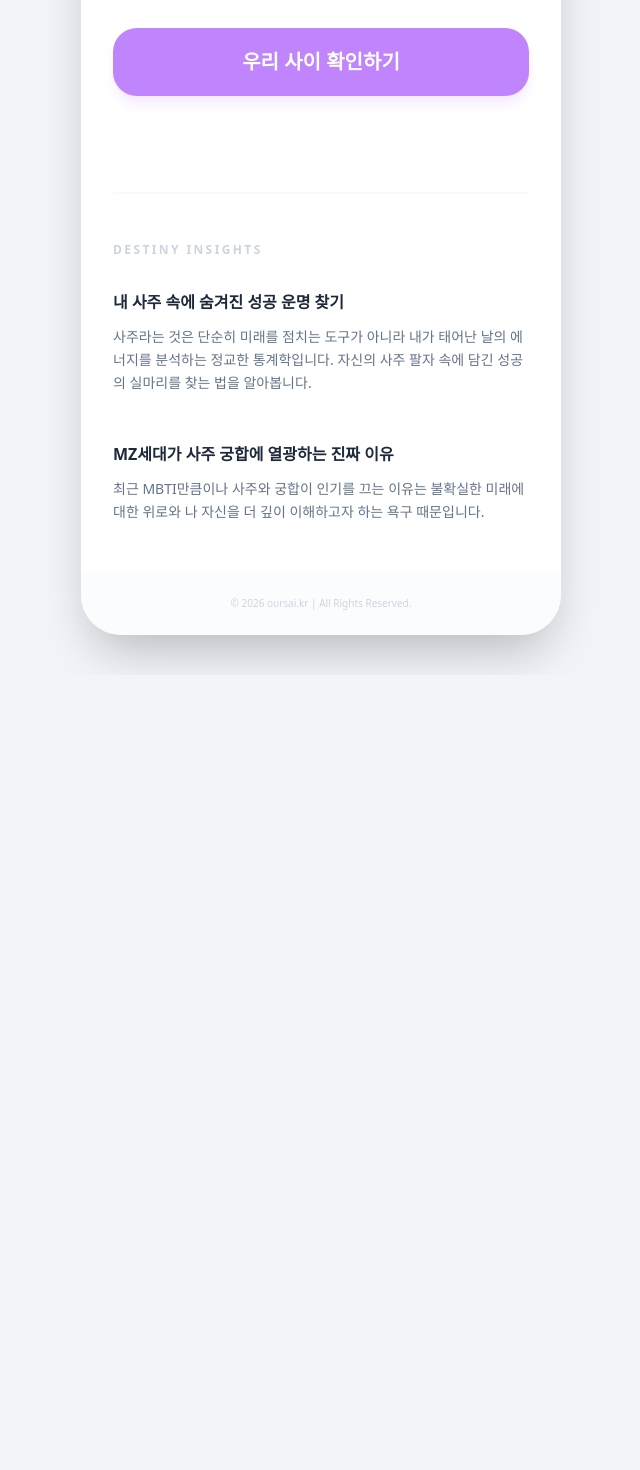
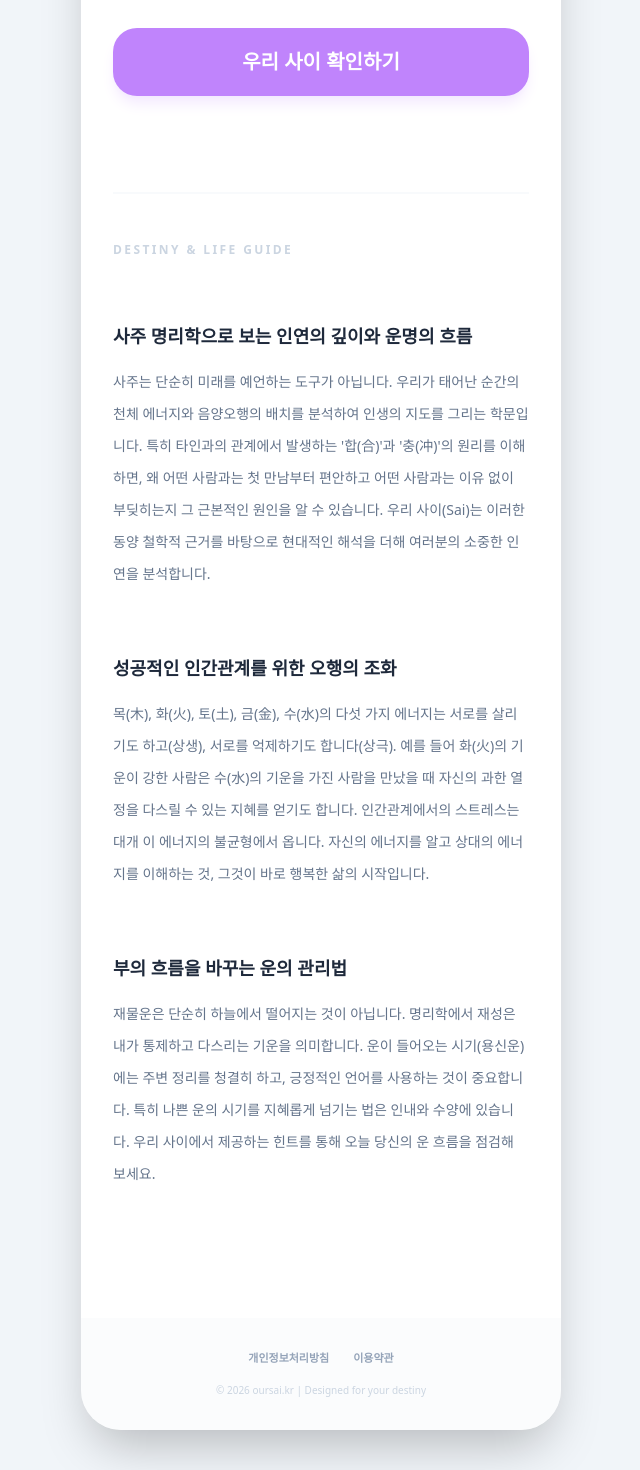
Before and after one commit to PLANB-John/oursai-web, a Next.js app: page / in a window 1280 px wide. Shown: the part 576-2046 px from the top of the page, without its empty margins (319-959 px from the left). Before the commit the page ends 1251 px from the top, so only its background shows below. Built offline with nearby package versions, Linux system fonts and the light colour scheme.

Commit message:
Update index.js

```diff
--- a/pages/index.js
+++ b/pages/index.js
@@ -5,7 +5,7 @@ const relationshipDB = {
   L1: ["전생에 나라를 같이 구했나 봐. 너네는 떨어지면 무조건 손해야.", "와 진짜 소름 돋는다. 너네 거의 텔레파시 급인데?", "너네 사이는 찹쌀떡보다 더 쫀득해. 절대 안 떨어질 운명이니까 걱정 마.", "이 조합 완전 찬성! 너네끼리 있으면 안 될 일도 기적처럼 풀릴 거야.", "찰떡보다 쫀득하고 콩떡보다 고소해. 세상 사람들이 다 너네만 같아라!"],
   L2: ["호흡이 아주 척척 맞는다. 같이 사업이라도 시작해 보는 게 어때?", "만나기만 하면 에너지가 풀 충전되지? 서로에게 긍정적인 자극을 주는 사이야.", "쿵 하면 짝 하고 나오는 게 예술이다. 시너지가 너무 좋아서 뭐든 같이 해봐!", "서로의 부족한 점을 딱딱 채워주는 퍼즐 조각 같아. 1+1이 100이 되는 조합!"],
   L3: ["자극적이진 않은데 이상하게 편안해. 따뜻한 보리차 같은 관계지.", "서로의 사생활을 존중하면서도 필요할 때 곁에 있어 주는 담백한 사이네.", "잔잔한 파도 같은 관계네. 꾸준하게 오래갈 인연이니까 조급해하지 마.", "심심해 보여도 이런 게 진짜 오래간다. 적당한 거리감이 오히려 무기야."],
-  L4: ["좋아하니까 싸우는 거 맞지? 한쪽이 지면 다른 쪽이 이겨야 직성이 풀리네.", "말 한마디가 가시처럼 돋아날 때가 있어. 서로의 선을 넘지 않게 조심!", "야 적당히 좀 싸워라. 좋아하니까 자꾸 시비 거는 거 다 보여.", "한 번씩 킹받는 포인트가 꼭 있네. 오늘은 입조심 좀 하는 게 좋겠어."],
+  L4: ["좋아하니까 싸우는 거 맞지? 한쪽이 지면 다른 쪽이 이겨야 직성이 풀리는네.", "말 한마디가 가시처럼 돋아날 때가 있어. 서로의 선을 넘지 않게 조심!", "야 적당히 좀 싸워라. 좋아하니까 자꾸 시비 거는 거 다 보여.", "한 번씩 킹받는 포인트가 꼭 있네. 오늘은 입조심 좀 하는 게 좋겠어."],
   L5: ["오늘은 일단 각자 집에 있자. 만나면 왠지 기운만 빠질 확률이 높아.", "물과 기름 같은 사이네. 섞이려 노력할수록 스트레스만 받을 수 있어.", "기 싸움이 장난 아닌데? 서로 자존심 세우다가 소중한 인연 놓치지 마.", "만나면 기가 아득해지는 기분이 들 거야. 오늘은 톡으로만 대화하자."]
 };
 
@@ -34,7 +34,10 @@ export default function SaiProject() {
 
   return (
     <div className="min-h-screen bg-slate-100 flex justify-center items-start sm:py-10">
-      <Head><title>우리사이 (oursai.kr) - 너랑 나 무슨 사이?</title></Head>
+      <Head>
+        <title>우리사이 (oursai.kr) - 너랑 나 무슨 사이?</title>
+        <meta name="description" content="이름과 생년월일로 풀어보는 찰진 관계 분석 서비스" />
+      </Head>
 
       <div className="w-full max-w-[480px] min-h-screen sm:min-h-[850px] bg-white shadow-2xl flex flex-col relative overflow-hidden sm:rounded-[40px]">
         <main className="flex-1 px-8 py-12">
@@ -75,21 +78,46 @@ export default function SaiProject() {
             </div>
           )}
 
-          <section className="mt-24 pt-12 border-t-2 border-slate-50">
-            <h3 className="text-xs font-bold text-slate-300 mb-8 uppercase tracking-[0.2em]">Destiny Insights</h3>
-            <div className="space-y-12 text-slate-500 text-sm leading-relaxed">
-              <div>
-                <h4 className="text-base font-bold text-slate-800 mb-3">내 사주 속에 숨겨진 성공 운명 찾기</h4>
-                <p>사주라는 것은 단순히 미래를 점치는 도구가 아니라 내가 태어난 날의 에너지를 분석하는 정교한 통계학입니다. 자신의 사주 팔자 속에 담긴 성공의 실마리를 찾는 법을 알아봅니다.</p>
-              </div>
-              <div>
-                <h4 className="text-base font-bold text-slate-800 mb-3">MZ세대가 사주 궁합에 열광하는 진짜 이유</h4>
-                <p>최근 MBTI만큼이나 사주와 궁합이 인기를 끄는 이유는 불확실한 미래에 대한 위로와 나 자신을 더 깊이 이해하고자 하는 욕구 때문입니다.</p>
-              </div>
-            </div>
+          {/* --- 애드센스용 고품질 장문 칼럼 섹션 --- */}
+          <section className="mt-24 pt-12 border-t-2 border-slate-50 space-y-16 pb-20">
+            <h3 className="text-xs font-bold text-slate-300 mb-8 uppercase tracking-[0.2em]">Destiny & Life Guide</h3>
+
+            <article>
+              <h4 className="text-lg font-bold text-slate-800 mb-4">사주 명리학으로 보는 인연의 깊이와 운명의 흐름</h4>
+              <p className="text-slate-500 leading-8 text-sm">
+                사주는 단순히 미래를 예언하는 도구가 아닙니다. 우리가 태어난 순간의 천체 에너지와 음양오행의 배치를 분석하여 인생의 지도를 그리는 학문입니다.
+                특히 타인과의 관계에서 발생하는 '합(合)'과 '충(冲)'의 원리를 이해하면, 왜 어떤 사람과는 첫 만남부터 편안하고 어떤 사람과는 이유 없이 부딪히는지 그 근본적인 원인을 알 수 있습니다.
+                우리 사이(Sai)는 이러한 동양 철학적 근거를 바탕으로 현대적인 해석을 더해 여러분의 소중한 인연을 분석합니다.
+              </p>
+            </article>
+
+            <article>
+              <h4 className="text-lg font-bold text-slate-800 mb-4">성공적인 인간관계를 위한 오행의 조화</h4>
+              <p className="text-slate-500 leading-8 text-sm">
+                목(木), 화(火), 토(土), 금(金), 수(水)의 다섯 가지 에너지는 서로를 살리기도 하고(상생), 서로를 억제하기도 합니다(상극).
+                예를 들어 화(火)의 기운이 강한 사람은 수(水)의 기운을 가진 사람을 만났을 때 자신의 과한 열정을 다스릴 수 있는 지혜를 얻기도 합니다.
+                인간관계에서의 스트레스는 대개 이 에너지의 불균형에서 옵니다. 자신의 에너지를 알고 상대의 에너지를 이해하는 것, 그것이 바로 행복한 삶의 시작입니다.
+              </p>
+            </article>
+
+            <article>
+              <h4 className="text-lg font-bold text-slate-800 mb-4">부의 흐름을 바꾸는 운의 관리법</h4>
+              <p className="text-slate-500 leading-8 text-sm">
+                재물운은 단순히 하늘에서 떨어지는 것이 아닙니다. 명리학에서 재성은 내가 통제하고 다스리는 기운을 의미합니다.
+                운이 들어오는 시기(용신운)에는 주변 정리를 청결히 하고, 긍정적인 언어를 사용하는 것이 중요합니다.
+                특히 나쁜 운의 시기를 지혜롭게 넘기는 법은 인내와 수양에 있습니다. 우리 사이에서 제공하는 힌트를 통해 오늘 당신의 운 흐름을 점검해 보세요.
+              </p>
+            </article>
           </section>
         </main>
-        <footer className="p-6 bg-slate-50/50 text-center text-[10px] text-slate-300 font-medium">© 2026 oursai.kr | All Rights Reserved.</footer>
+
+        <footer className="p-8 bg-slate-50/50 text-center space-y-4">
+          <div className="flex justify-center gap-6 text-[11px] text-slate-400 font-bold">
+            <a href="/privacy" className="hover:text-purple-400 transition-colors">개인정보처리방침</a>
+            <a href="/terms" className="hover:text-purple-400 transition-colors">이용약관</a>
+          </div>
+          <p className="text-[10px] text-slate-300">© 2026 oursai.kr | Designed for your destiny</p>
+        </footer>
       </div>
     </div>
   );
```
